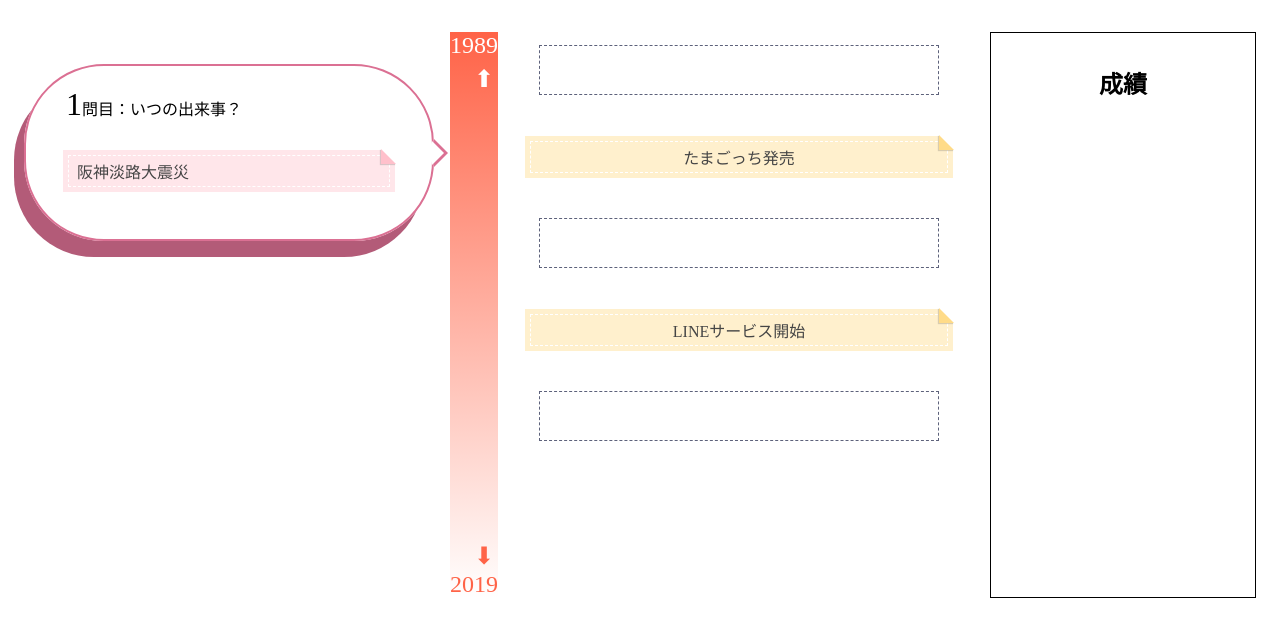
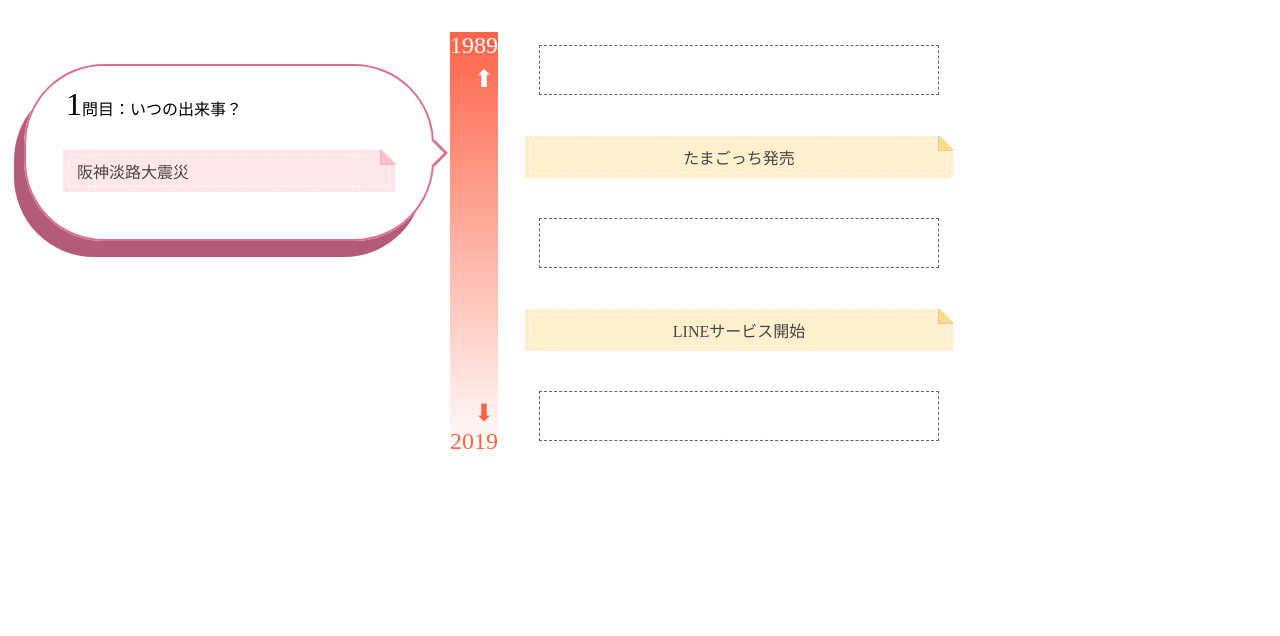
Before and after one commit to Emily57/heiseiTL, a plain HTML site: page heiseiTL.html in a window 1280 px wide. Shown: the part 132-768 px from the top of the page. Drawn offline with nearby package versions, Linux system fonts and the light colour scheme.

Commit message:
Delete a record table

```diff
--- a/heiseiTL.css
+++ b/heiseiTL.css
@@ -39,26 +39,6 @@ h1:before {
   position: -webkit-sticky;
   position: sticky;
   margin: 1em;
-}
-
-#text_record {
-  padding: 2em;
-  margin: 0 10px;
-  font-weight: bold;
-  border: solid 1px #000000;
-  min-width: 200px;
-  min-height: 500px;
-  max-height: 500px;
-}
-
-#text_record li{
-  border-bottom: dotted 1px ;
-  margin: 1em;
-}
-
-#text_record h2{
-  margin: 0;
-  text-align: center;
 }
 
 #text_quiz {
--- a/heiseiTL.html
+++ b/heiseiTL.html
@@ -14,8 +14,6 @@
     <div id="time_axis"></div>
     <div id="text_all_timeline"></div>
     <div id="text_timeline"></div>
-    <div id="right_screen"></div>
-    <div id="text_record"></div>
   </div>
 </div>
 <script type="text/javascript" src="https://ajax.googleapis.com/ajax/libs/jquery/1.9.1/jquery.min.js"></script>
--- a/heiseiTL.js
+++ b/heiseiTL.js
@@ -25,7 +25,6 @@ function setReady() {
 	tl.length = 0;
 	document.getElementById("select_screen").innerHTML ="";
 	document.getElementById("left_screen").innerHTML =  "<div id='text_quiz'></div><div id='text_result'></div>";
-	document.getElementById("text_record").innerHTML = "<h2>成績</h2>";
 	count = 0; //問題番号
 	answers = new Array(); //解答記録
 
@@ -109,7 +108,6 @@ function answer(num) {
 		qa[count+2][5] = "×";
   }
 	document.getElementById("text_result").innerHTML = answers[count];
-	document.getElementById("text_record").innerHTML += result[count];
 
 	//次の問題を表示
 	count++;
@@ -138,7 +136,6 @@ function answer(num) {
 		}
 		document.getElementById("text_all_timeline").innerHTML = commentary;
 		document.getElementById("left_screen").innerHTML ="";
-		document.getElementById("right_screen").innerHTML = "";
 		var s = "( ˙ㅂ˙)ﾉｼ　終了！【<a href='javascript:setReset()'>成績をリセットして最初から</a>】";
 		document.getElementById("select_screen").innerHTML = s;
 	}
```
